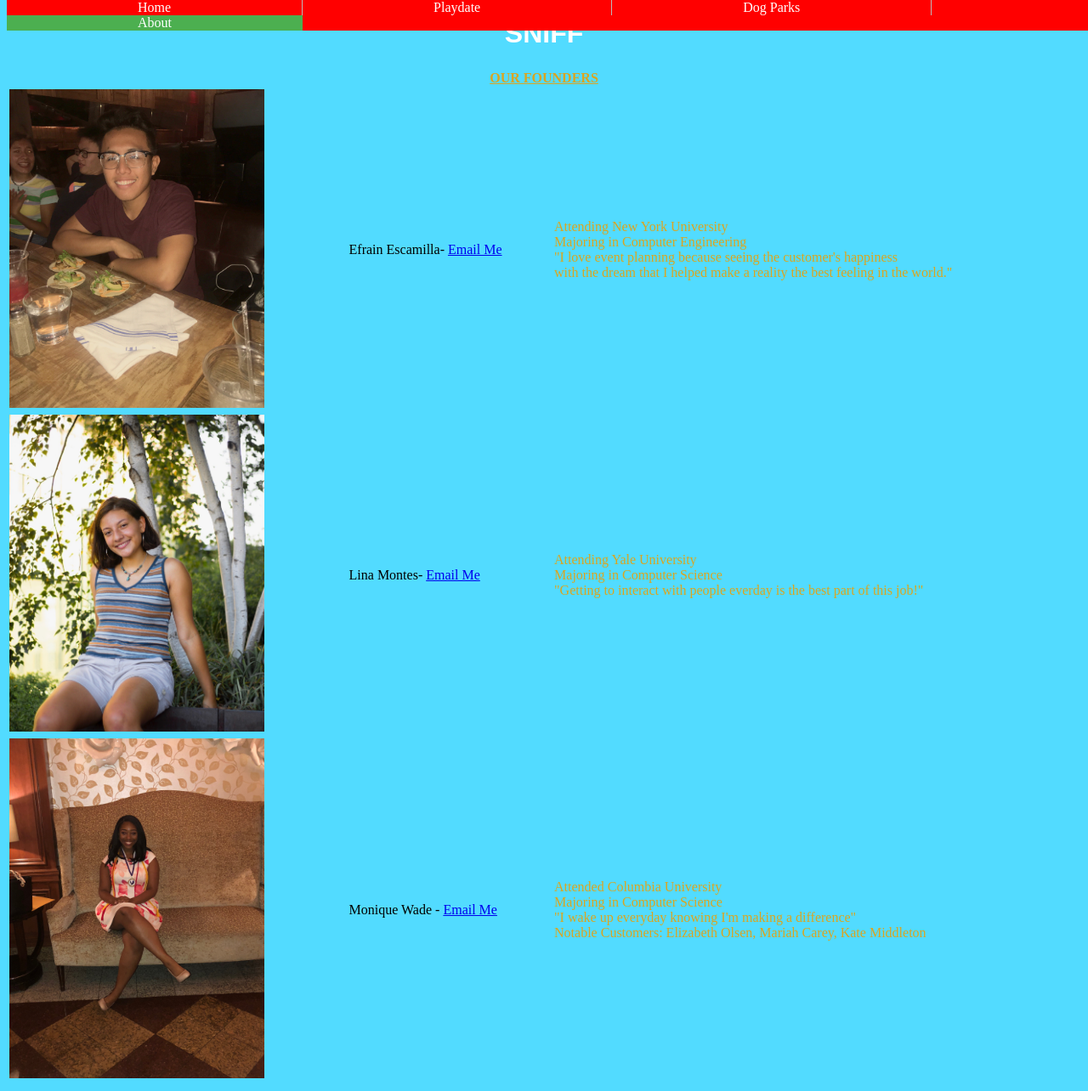
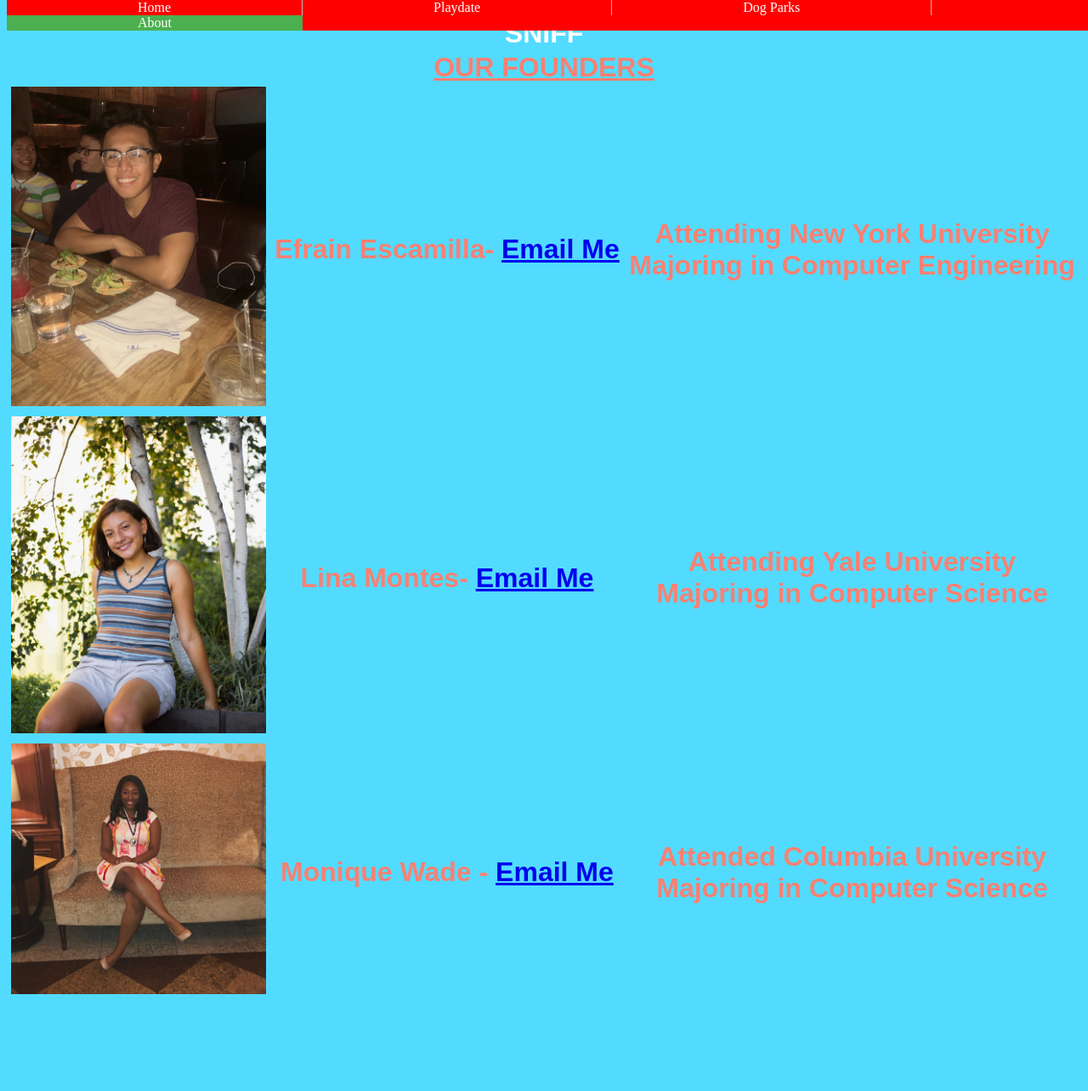
Before and after one commit to linamontes10-zz/sniff, a Python web app: template templates/aboutus.html in a window 1280 px wide. Shown: the whole page at 85% size. After the commit the page ends 1170 px from the top, so only its background shows below. Run offline with Jinja, Linux system fonts and the light colour scheme; the template is opened without the code that fills it, so the values that code supplies are empty.

Commit message:
about us page

```diff
--- a/static/themes/aboutus.css
+++ b/static/themes/aboutus.css
@@ -39,3 +39,23 @@ ul {
   margin: 0;
   padding: 0;
 }
+
+table {
+  width:100%;
+  color: white;
+  font-family: Arial;
+  text-align: center;
+  color: salmon;
+}
+/* img {
+        -moz-transform: scaleX(-1);
+        -o-transform: scaleX(-1);
+        -webkit-transform: scaleX(-1);
+        transform: scaleX(-1);
+        filter: FlipH;
+        -ms-filter: "FlipH";
+} */
+/*
+img {
+    image-orientation: from-image;
+} */
--- a/templates/aboutus.html
+++ b/templates/aboutus.html
@@ -12,40 +12,38 @@
     <li><a class="active" href="/aboutus">About</a></li>
   </ul>
 
-  <h1> SNIFF</h1>
+  <h1> SNIFF</h>
 
 
 
   <table width="100%">
 
       <tr>
-   <th colspan="3" style="color:goldenrod"> <u>OUR FOUNDERS </u></th>
+   <th colspan="3" > <u>OUR FOUNDERS </u></th>
     </tr>
 
     <tr>
       <td> <img src="/static/images/efrain.jpg" width="300 px"></td>
       <td>Efrain Escamilla- <a href="mailto:eescamilla@sniffer.org"> Email Me </a></td>
-        <td> <p style="color:goldenrod"> Attending New York University
+        <td> <p> Attending New York University
           <br> Majoring in Computer Engineering
-          <br> "I love event planning because seeing the customer's happiness
-          <br>with the dream that I helped make a reality the best feeling in the world." </p></td>
+           </p></td>
       </tr>
 
       <tr>
    <td><img src="/static/images/lina.jpg" width="300 px"> </td>
    <td> Lina Montes- <a href="mailto:lmontes@sniffer.org"> Email Me </a> </td>
-   <td><p style="color:goldenrod">Attending Yale University
+   <td><p >Attending Yale University
      <br> Majoring in Computer Science
-     <br> "Getting to interact with people everday is the best part of this job!" </p> </td>
+  </p> </td>
    </tr>
-
+<br/>
    <tr>
-   <td><img src="/static/images/Mo.jpg" width="300 px"> </td>
+   <td><img src="/static/images/mo.jpg" width="300 px"> </td>
     <td> Monique Wade - <a href="mailto:mwade@sniffer.org"> Email Me </a> </td>
-     <td> <p style="color:goldenrod">Attended Columbia University
+     <td> <p>Attended Columbia University
        <br> Majoring in Computer Science
-       <br> "I wake up everyday knowing I'm making a difference"
-        <br> Notable Customers: Elizabeth Olsen, Mariah Carey, Kate Middleton </p></td>
+      </p></td>
    </tr>
 
 </table>
```
Also changed, not shown: static/images/Mo.JPG.
